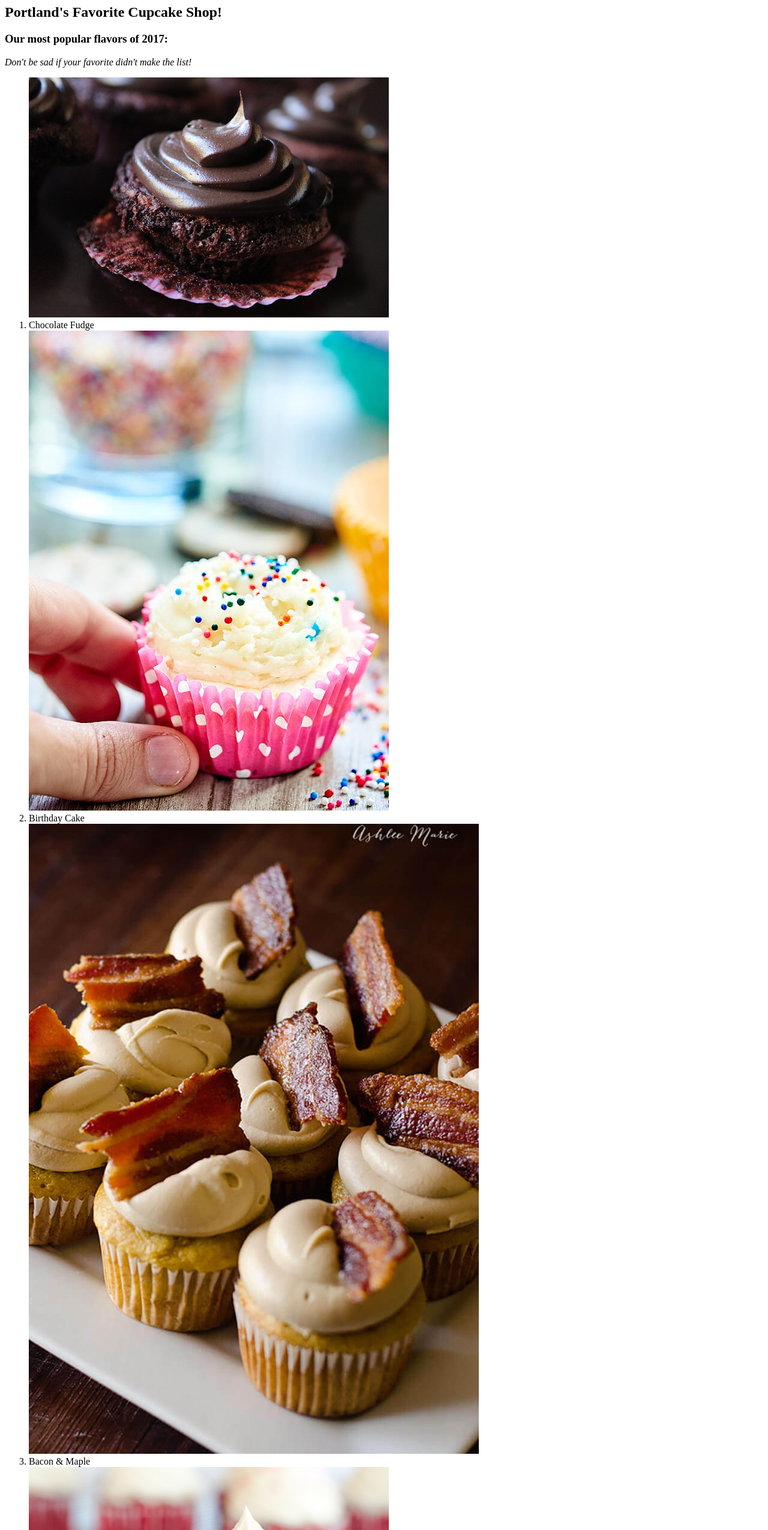
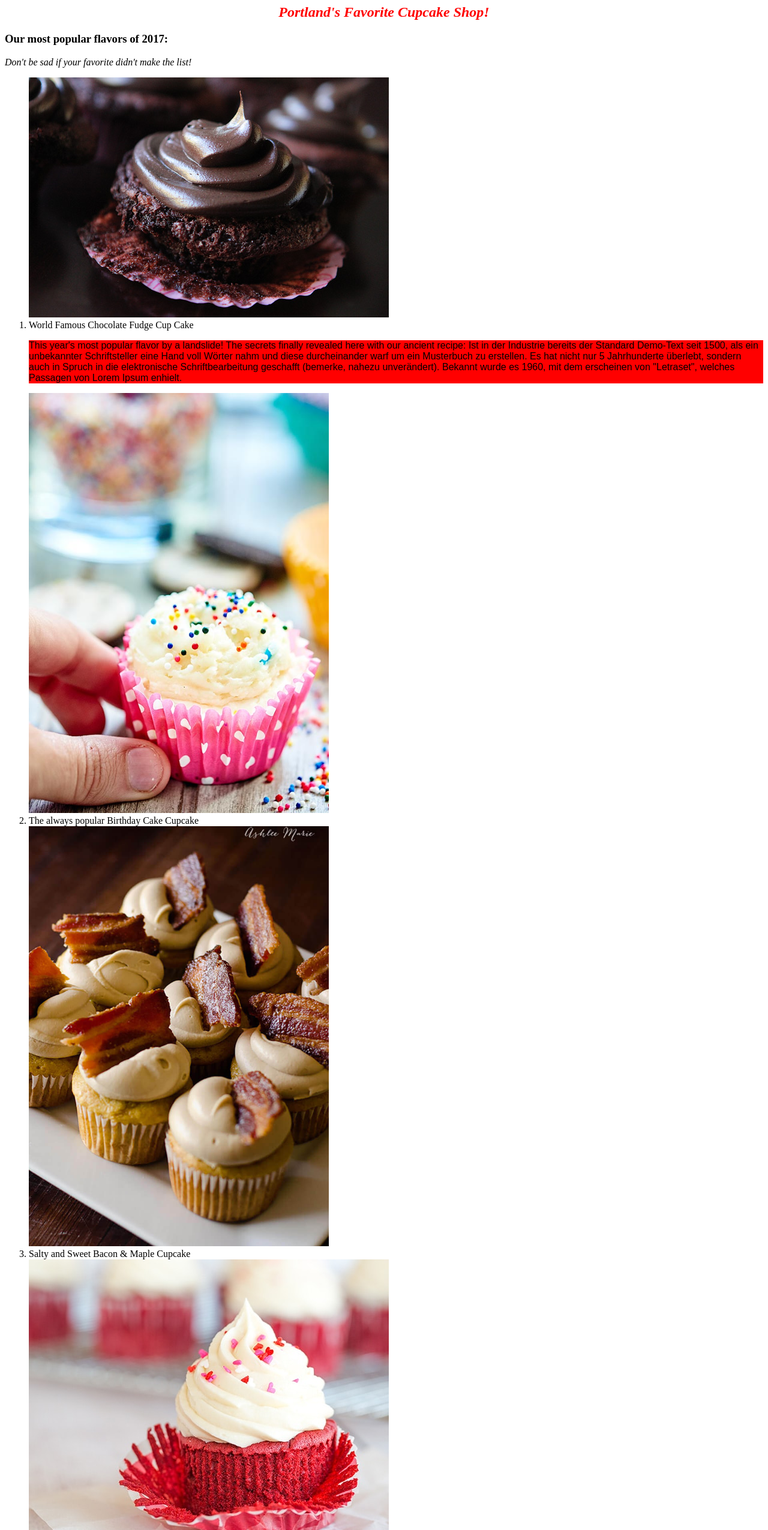
Before and after one commit to ANDYBOGGS/Cupcake-Website, a plain HTML site: page index.html in a window 1280 px wide. Shown: the part 73-2623 px from the top of the page at 60% size. Drawn offline with Linux system fonts and the light colour scheme.

Commit message:
add css style rules and url to cupcake website

```diff
--- a/css/styles.css
+++ b/css/styles.css
@@ -0,0 +1,27 @@
+h2.flashy {
+  color: red;
+  font-style: italic;
+
+}
+
+p.best {
+  font-family:sans-serif;
+  font-weight: 500;
+  background-color: Red;
+
+}
+
+h1 {
+  text-align: center;
+
+}
+
+h2 {
+  text-align: center;
+
+}
+
+p.center {
+  text-align: center;
+
+}
--- a/index.html
+++ b/index.html
@@ -1,26 +1,32 @@
 <!DOCTYPE html>
 <html>
   <head>
+    <link href="css/styles.css" rel="stylesheet" type="text/css">
     <title>Sprinkle Cupcake Shop</title>
   </head>
   <body>
     <h1>Welcome to <strong>SPRINKLE</strong></h1>
-    <h2>Portland's Favorite Cupcake Shop!</h2>
+    <h2 class="flashy">Portland's Favorite Cupcake Shop!</h2>
 
     <h3>Our most popular flavors of 2017:</h3>
     <p><em>Don't be sad if your favorite didn't make the list!</em></p>
     <ol>
-      <img src="img/chocfudge.jpg" alt="A photo of chocolate fudge cupcake.">
-      <li>Chocolate Fudge</li>
+      <img src="img/chocfudge.jpg" alt="A photo of chocolate fudge cupcake"
+      style="width:600px;height:400px">
+      <li>World Famous Chocolate Fudge Cup Cake</li>
 
-      <img src="img/birthdaycake.jpg" alt="A photo of birthday cupcake.">
-      <li>Birthday Cake</li>
+      <p class="best">This year's most popular flavor by a landslide! The secrets finally revealed here with our ancient recipe: Ist in der Industrie bereits der Standard Demo-Text seit 1500, als ein unbekannter Schriftsteller eine Hand voll Wörter nahm und diese durcheinander warf um ein Musterbuch zu erstellen. Es hat nicht nur 5 Jahrhunderte überlebt, sondern auch in Spruch in die elektronische Schriftbearbeitung geschafft (bemerke, nahezu unverändert). Bekannt wurde es 1960, mit dem erscheinen von "Letraset", welches Passagen von Lorem Ipsum enhielt.</p>
 
-      <img src="img/baconmaple.jpg" alt="A photo of bacon & maple cupcake.">
-      <li>Bacon & Maple</li>
+      <img src="img/birthdaycake.jpg" alt="A photo of birthday cupcake"
+      style="width:500px;height:700px">
+      <li>The always popular Birthday Cake Cupcake</li>
+
+      <img src="img/baconmaple.jpg" alt="A photo of bacon & maple cupcake"
+      style="width:500px;height:700px">
+      <li>Salty and Sweet Bacon & Maple Cupcake</li>
 
       <img src="img/redvelvet.jpg" alt="A photo of redvelvet cupcake.">
-      <li>Red Velvet</li>
+      <li>The Classic and Mysterious Red Velvet Cupcake</li>
     </ol>
 
     <h3>New Savory Flavors for 2018!</h3>
@@ -31,6 +37,8 @@
       <li>Smoked & Salty Cupcake</li>
     </ol>
 
-    <p>We hope to see you soon at SPRINKLE!</p>
+    <p> <a href="http://iml.jou.ufl.edu/projects/Spring07/Ayers/history.html">Learn More About Cupcakes</a></p>
+
+    <p class="center">We hope to see you soon at SPRINKLE!</p>
   </body>
 </html>
```
